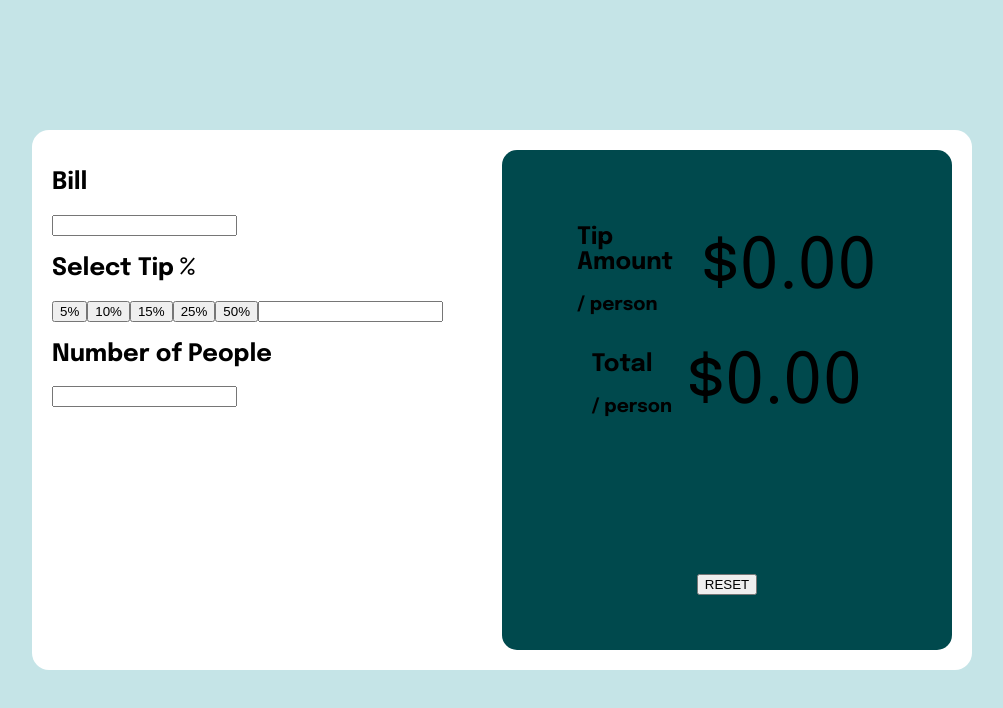
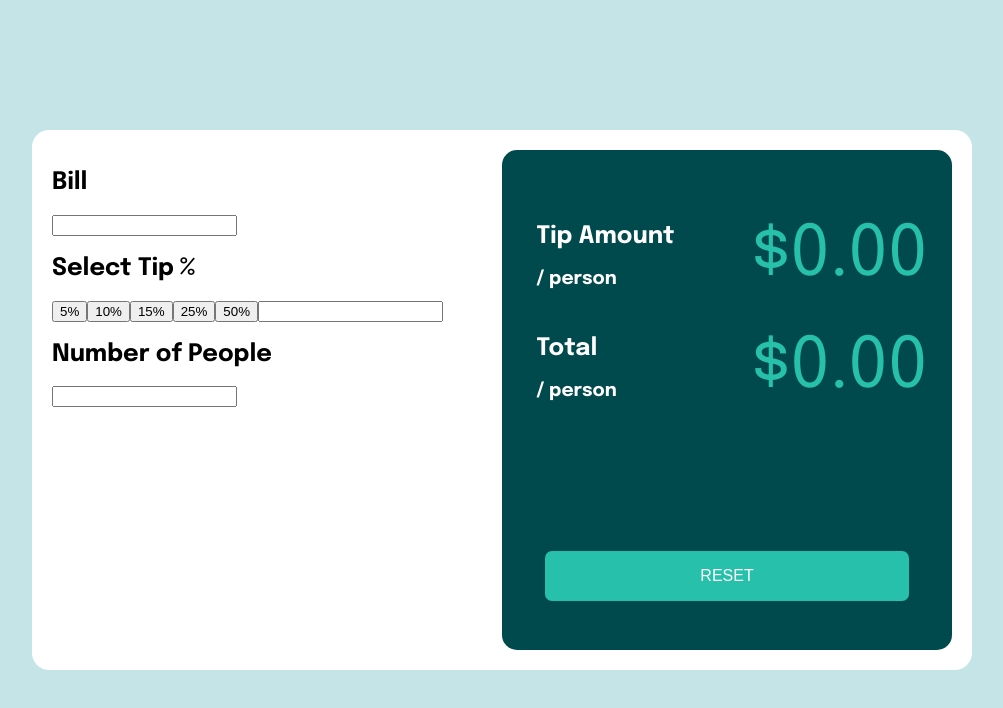
Before and after one commit to HigorAnjos/TipCalculatorApp, a React (Create React App) app: page / in a window 1280 px wide. Shown: the top 708 px of the page, without its empty margins (138-1141 px from the left). Built offline with nearby package versions, Linux system fonts and the light colour scheme.

Commit message:
css - button

```diff
--- a/src/components/view/view.css
+++ b/src/components/view/view.css
@@ -9,22 +9,48 @@
 }
 
 #reset {
+  display: flex;
+  justify-content: center;
+  align-items: center;
   margin-top: 30px;
+  width: 90%;
 }
 
-#reset input {
+#reset button {
   width: 90%;
+  background-color: hsl(172, 67%, 45%);
+  height: 50px;
+  border-radius: 7px;
+
+  border: none;
+  color: white;
+  padding: 15px 32px;
+  text-align: center;
+  text-decoration: none;
+  display: inline-block;
+  font-size: 16px;
+}
+#info {
+  display: flex;
+  flex-direction: column;
+  width: 87%;
 }
 
 #view-amount {
   display: flex;
+  width: 100%;
+  justify-content: space-between;
   align-items: center;
-  justify-content: space-evenly;
-  width: 300px;
+  margin: 5px
 
 }
 
 .display {
   font-family: 'Epilogue', sans-serif;;
   font-size: 70px;
+  color: hsl(172, 67%, 45%);
 }
+
+.title {
+  color: hsl(0, 0%, 100%);
+}
--- a/src/components/view/view.jsx
+++ b/src/components/view/view.jsx
@@ -5,7 +5,7 @@
   render() {
     return (
       <div id="view-container">
-        <div>
+        <div id="info">
           <div id="view-amount">
             <div className="title">
               <h2>Tip Amount</h2>
```
